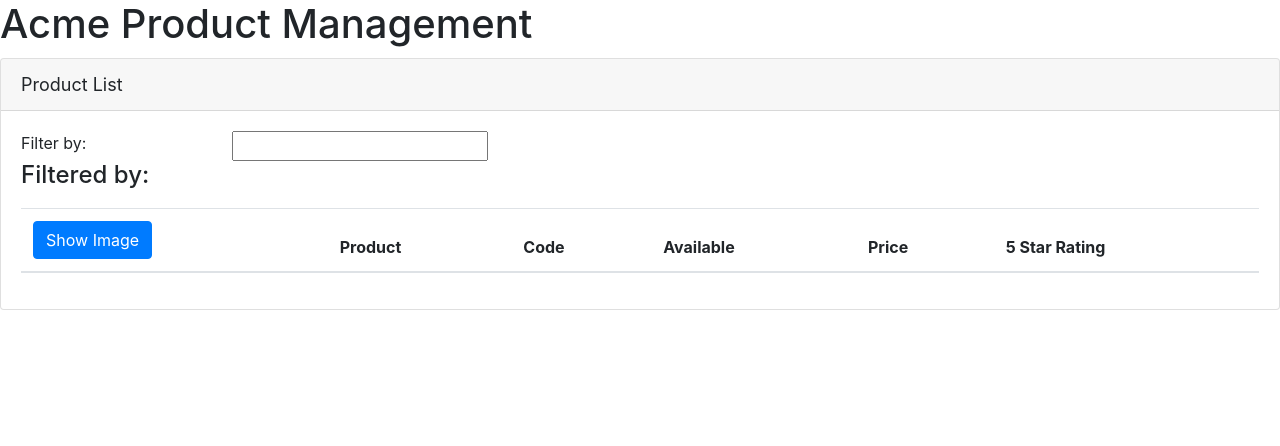
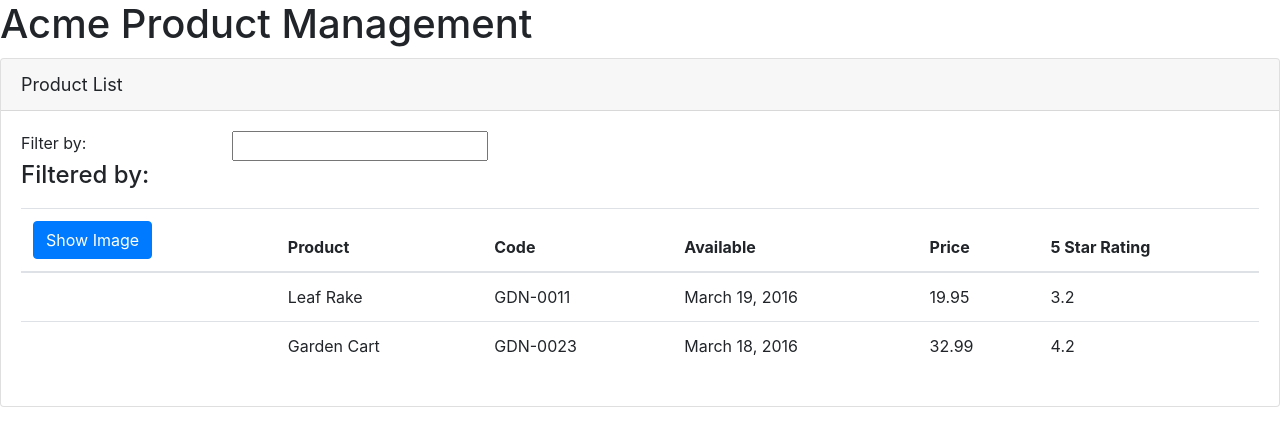
Before and after one commit to slmoth/Angular-GettingStarted-Steve, an Angular app in the folder APM/: page / in a window 1280 px wide. Shown: the top 446 px of the page. Built offline with nearby package versions, Linux system fonts and the light colour scheme.

Commit message:
added product rows

```diff
--- a/APM/src/app/products/product-list.component.html
+++ b/APM/src/app/products/product-list.component.html
@@ -36,7 +36,14 @@
             </tr>
           </thead>
           <tbody>
-
+            <tr *ngFor='let product of products'>
+              <td></td>
+              <td>{{product.productName}}</td>
+              <td>{{product.productCode}}</td>
+              <td>{{product.releaseDate}}</td>
+              <td>{{product.price}}</td>
+              <td>{{product.starRating}}</td>
+            </tr>
           </tbody>
         </table>
       </div>
```
